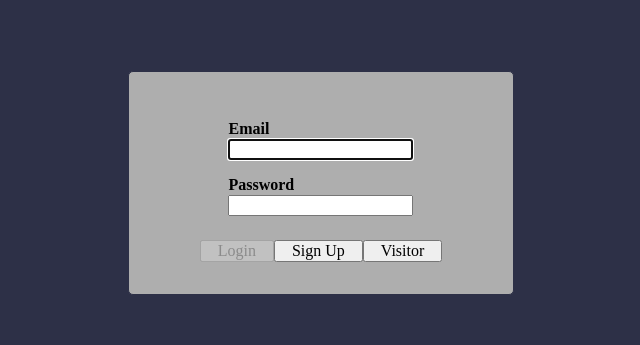
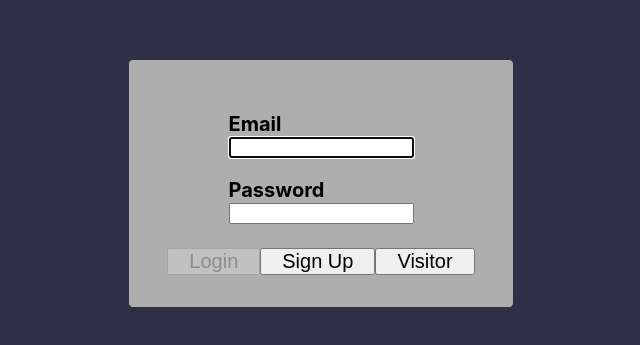
Before and after one commit to ficast/wallapp-frontend, a React (Create React App) app: page / in a window 1280 px wide. Shown: the part 217-562 px from the top of the page, without its empty margins (319-959 px from the left). Built offline with nearby package versions, Linux system fonts and the light colour scheme.

Commit message:
style: update theme stuff

```diff
--- a/public/index.html
+++ b/public/index.html
@@ -2,29 +2,10 @@
 <html lang="en">
   <head>
     <meta charset="utf-8" />
-    <link rel="icon" href="%PUBLIC_URL%/favicon.ico" />
+    <link href="https://fonts.googleapis.com/css2?family=Open+Sans:wght@400;600;700&display=swap" rel="stylesheet">
     <meta name="viewport" content="width=device-width, initial-scale=1" />
     <meta name="theme-color" content="#000000" />
-    <meta
-      name="description"
-      content="Web site created using create-react-app"
-    />
-    <link rel="apple-touch-icon" href="%PUBLIC_URL%/logo192.png" />
-    <!--
-      manifest.json provides metadata used when your web app is installed on a
-      user's mobile device or desktop. See https://developers.google.com/web/fundamentals/web-app-manifest/
-    -->
-    <link rel="manifest" href="%PUBLIC_URL%/manifest.json" />
-    <!--
-      Notice the use of %PUBLIC_URL% in the tags above.
-      It will be replaced with the URL of the `public` folder during the build.
-      Only files inside the `public` folder can be referenced from the HTML.
-
-      Unlike "/favicon.ico" or "favicon.ico", "%PUBLIC_URL%/favicon.ico" will
-      work correctly both with client-side routing and a non-root public URL.
-      Learn how to configure a non-root public URL by running `npm run build`.
-    -->
-    <title>React App</title>
+    <title>The Wall</title>
   </head>
   <body>
     <noscript>You need to enable JavaScript to run this app.</noscript>
--- a/src/index.css
+++ b/src/index.css
@@ -1,13 +1,10 @@
-body {
+body,
+html {
   margin: 0;
-  font-family: -apple-system, BlinkMacSystemFont, 'Segoe UI', 'Roboto', 'Oxygen',
-    'Ubuntu', 'Cantarell', 'Fira Sans', 'Droid Sans', 'Helvetica Neue',
+  font-family: -apple-system, BlinkMacSystemFont, "Segoe UI", "Roboto", "Oxygen",
+    "Ubuntu", "Cantarell", "Fira Sans", "Droid Sans", "Helvetica Neue",
     sans-serif;
   -webkit-font-smoothing: antialiased;
   -moz-osx-font-smoothing: grayscale;
+  height: 100%;
 }
-
-code {
-  font-family: source-code-pro, Menlo, Monaco, Consolas, 'Courier New',
-    monospace;
-}
--- a/src/theme/nice/colors.ts
+++ b/src/theme/nice/colors.ts
@@ -1,22 +1,18 @@
-export default {
+const colors = {
   primary: {
-    400: '#1B998B',
-    500: '#2D3047',
+    200: "#FF9B71",
+    300: "#FFFD82",
+    400: "#1B998B",
+    500: "#2D3047",
   },
   secondary: {
-    100: '#FFFFFF',
-    200: '#E6E6E6',
-    300: '#D4D4D4',
-    400: '#AEAEAE',
-    500: '#595959',
-    600: '#2F2F2F',
-  },
-  ternary: {
-    400: '#FF9B71',
-    500: '#FFFD82',
-  },
-  error: {
-    base: '#E84855',
-    background: 'rgba(255,212,212, 0.8)',
+    100: "#FFFFFF",
+    200: "#E6E6E6",
+    300: "#D4D4D4",
+    400: "#AEAEAE",
+    500: "#595959",
+    600: "#2F2F2F",
   },
 };
+
+export default colors;
--- a/src/theme/nice/font.ts
+++ b/src/theme/nice/font.ts
@@ -1,7 +1,12 @@
-export default {
-    family: {
-        regular: 'OpenSans-Regular',
-        bold: 'OpenSans-Bold',
-        semiBold: 'OpenSans-SemiBold',
-    },
+const font = {
+  family: {
+    OpenSans: "Open Sans",
+  },
+  weight: {
+    bold: 700,
+    semiBold: 600,
+    regular: 400,
+  },
 };
+
+export default font;
--- a/src/theme/nice/index.ts
+++ b/src/theme/nice/index.ts
@@ -1,9 +1,11 @@
-import colors from './colors';
-import font from './font';
-import sizes from './sizes';
+import colors from "./colors";
+import font from "./font";
+import sizes from "./sizes";
 
-export default {
-    colors,
-    font,
-    sizes,
+const theme = {
+  colors,
+  font,
+  sizes,
 };
+
+export default theme;
--- a/src/theme/nice/sizes.ts
+++ b/src/theme/nice/sizes.ts
@@ -1,7 +1,10 @@
-export default {
-    100: '8px',
-    200: '12px',
-    300: '16px',
-    400: '20px',
-    500: '24px',
+const sizes = {
+  100: "8px",
+  200: "14px",
+  300: "20px",
+  400: "32px",
+  500: "48px",
+  em: "em",
 };
+
+export default sizes;
```
